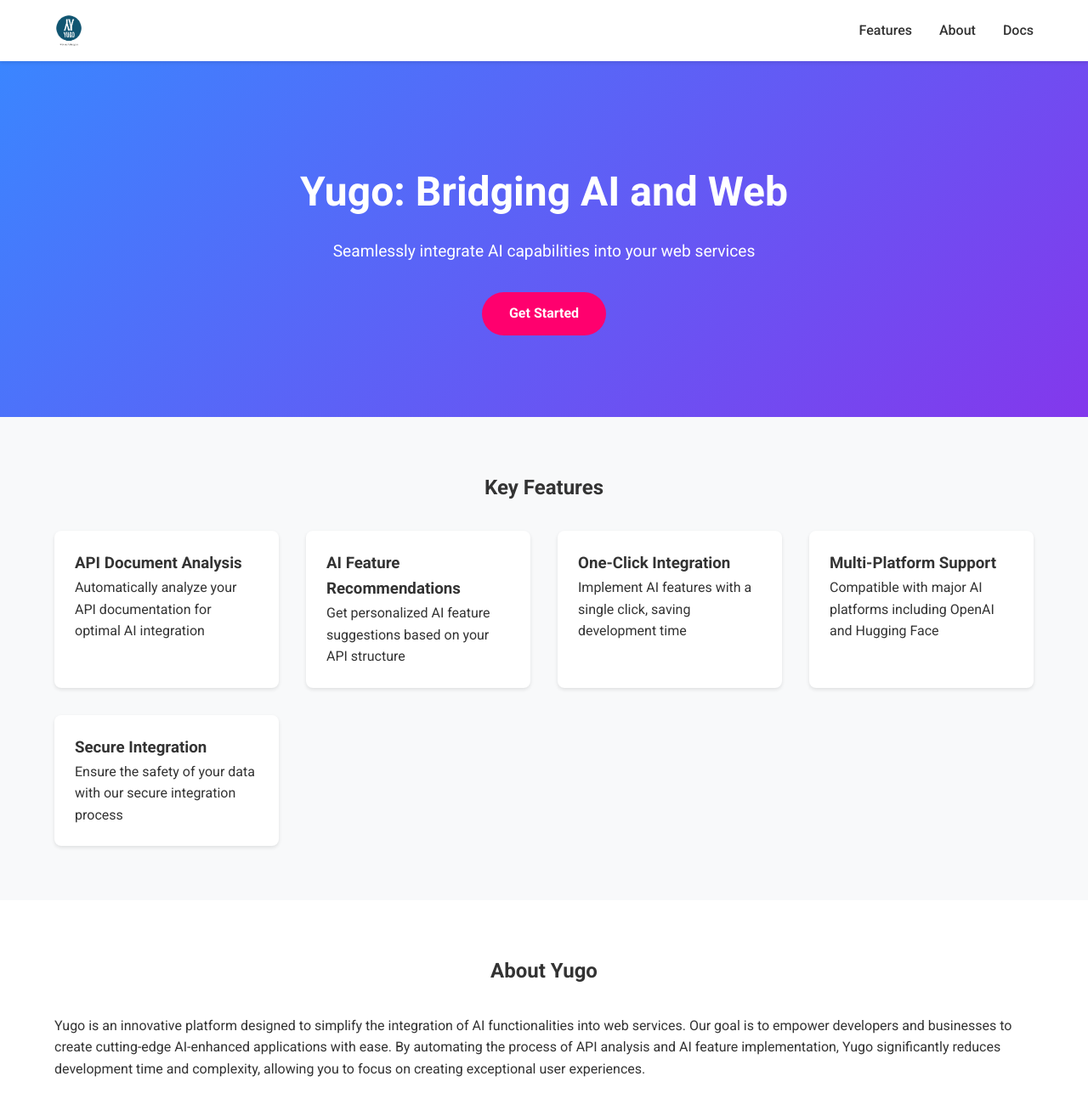
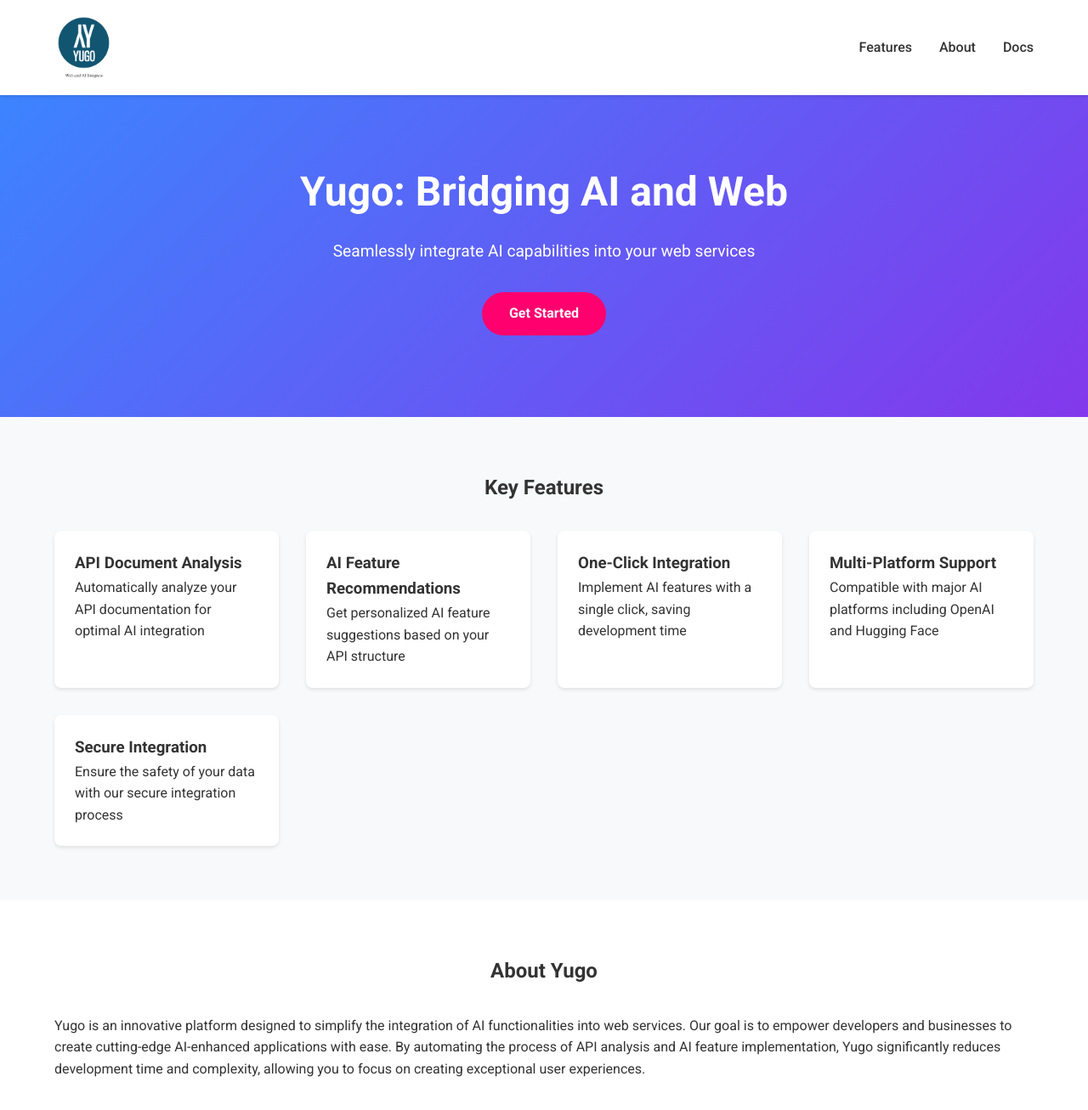
Before and after one commit to ynishi/yugo-docs, a Jekyll site: the page index.html, which Jekyll copies as it is, in a window 1280 px wide and 1400 px high. Shown: the top 1307 px of the window at 85% size. Built offline with Jekyll 4.4.1, drawn with Linux system fonts in a browser that asks for light colours.

Commit message:
update demo link

```diff
--- a/assets/css/style.css
+++ b/assets/css/style.css
@@ -35,7 +35,7 @@
 }
 
 .logo {
-    height: 40px;
+    height: 80px;
 }
 
 nav ul {
--- a/index.html
+++ b/index.html
@@ -66,7 +66,7 @@
         <section id="cta" style="background-color: #f8f9fa; padding: 4rem 0; text-align: center;">
             <div class="container">
                 <h2>Ready to Transform Your Web Service?</h2>
-                <a href="#" class="cta-button">Join Beta</a>
+                <a href="https://demo.yugo-ai.com" class="cta-button">Use DEMO</a>
             </div>
         </section>
     </main>
```
